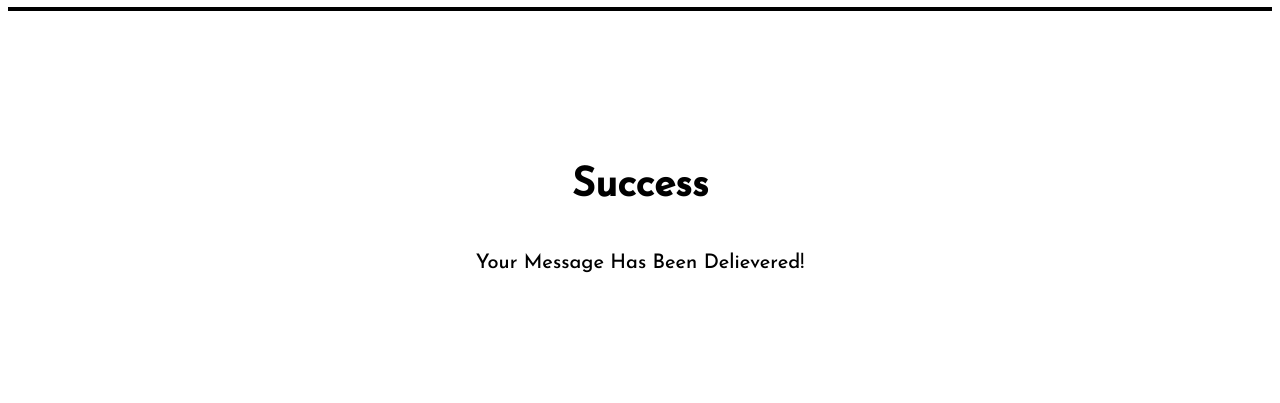
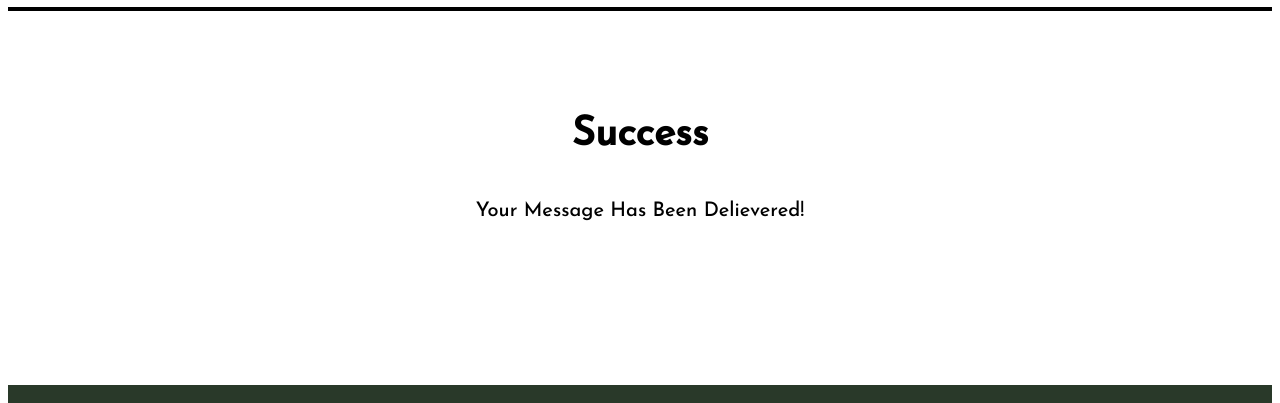
Before and after one commit to Sam282001/Travel_Blog, a plain HTML site: page success.html in a window 1280 px wide. Shown: the part 188-591 px from the top of the page. Drawn offline with nearby package versions, Linux system fonts and the light colour scheme; a web font is replaced by a local one.

Commit message:
Doc added

```diff
--- a/styles.css
+++ b/styles.css
@@ -280,7 +280,7 @@ table input, textarea {
 
 #sucdiv {
     margin-bottom: 18vh;
-    margin-top: 10vw;
+    margin-top: 6vw;
     font-family: 'Josefin Sans', sans-serif;
 }
 
```
Also changed, not shown: 1 other file.
